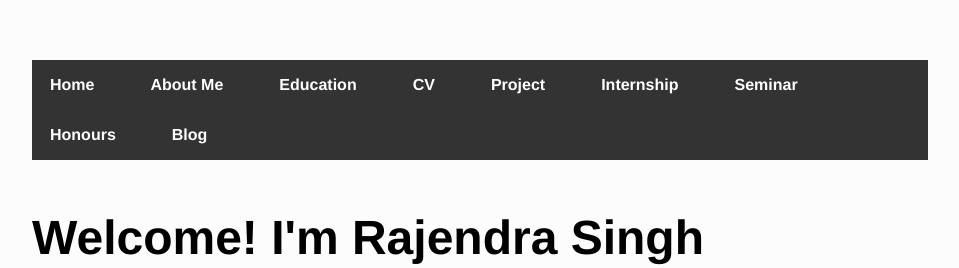
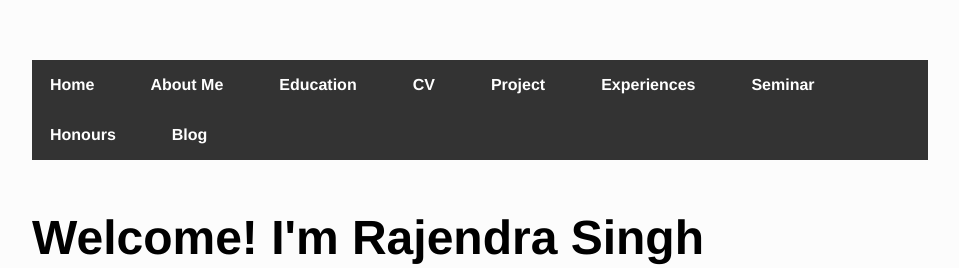
Before and after one commit to iamrajee/iamrajee.github.io, a Jekyll site: the page built from index.html, in a window 1280 px wide. Shown: the top 268 px of the page, without its empty margins (160-1119 px from the left). Built offline with Jekyll 4.4.1, drawn with Linux system fonts in a browser that asks for light colours.

Commit message:
Update default.html

```diff
--- a/_layouts/default.html
+++ b/_layouts/default.html
@@ -15,7 +15,7 @@
 				<li><a href="/education">Education</a></li>
 	        		<li><a href="/cv">CV</a></li>
 				<li><a href="/projects">Project</a></li>
-				<li><a href="/internships">Internship</a></li>
+				<li><a href="/internships">Experiences</a></li>
 				<li><a href="/seminar">Seminar</a></li>
 				<li><a href="/honours">Honours</a></li>
 
```
